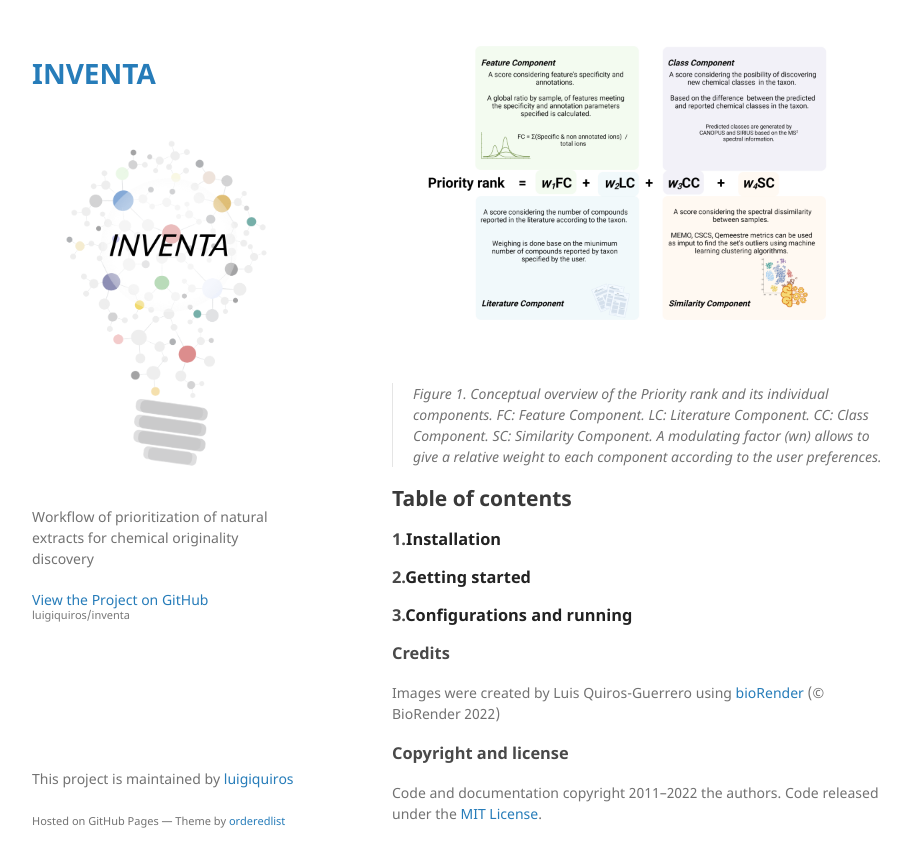
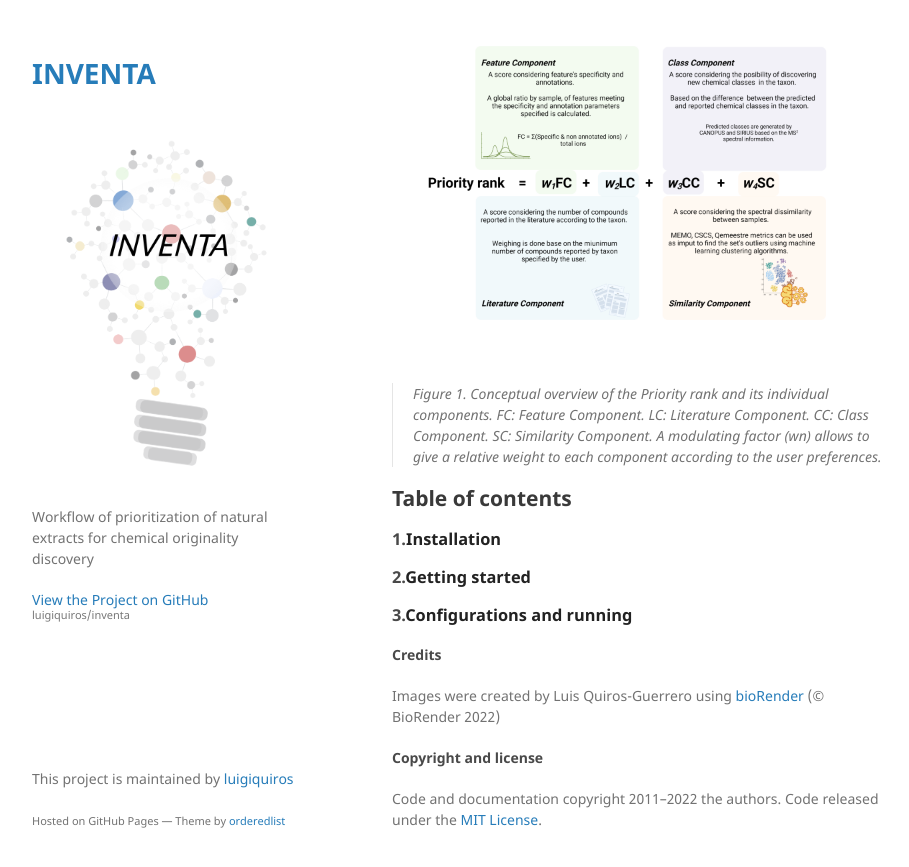
Before and after one commit to luigiquiros/inventa, a Jekyll site: the page built from docs/index.md, in a window 1280 px wide and 900 px high, scrolled down 1214 px. Shown: the top 867 px of the window, without its empty margins (178-1087 px from the left). Built offline with Jekyll 4.4.1, drawn with Linux system fonts in a browser that asks for light colours.

```diff
--- a/docs/index.md
+++ b/docs/index.md
@@ -24,6 +24,7 @@ The combined score (adition of the four components) can be modulated acording to
 ![Rank conception](/assets/img/priority_rank.png)
 > Figure 1. Conceptual overview of the Priority rank and its individual components. FC: Feature Component. LC: Literature Component. CC: Class Component. SC: Similarity Component. A modulating factor (wn) allows to give a relative weight to each component according to the user preferences.
 
+
 <!-- toc -->
 ## Table of contents
 ### 1.[**Installation**](installation.md)
@@ -34,9 +35,11 @@ The combined score (adition of the four components) can be modulated acording to
 
 <!-- tocstop -->
 
-### Credits
+
+
+#### Credits
 Images were created by Luis Quiros-Guerrero using [bioRender](https://biorender.com/) (© BioRender 2022)
 
-### Copyright and license
+#### Copyright and license
 
 Code and documentation copyright 2011–2022 the authors. Code released under the [MIT License](https://github.com/luigiquiros/inventa/blob/main/LICENSE).
```
